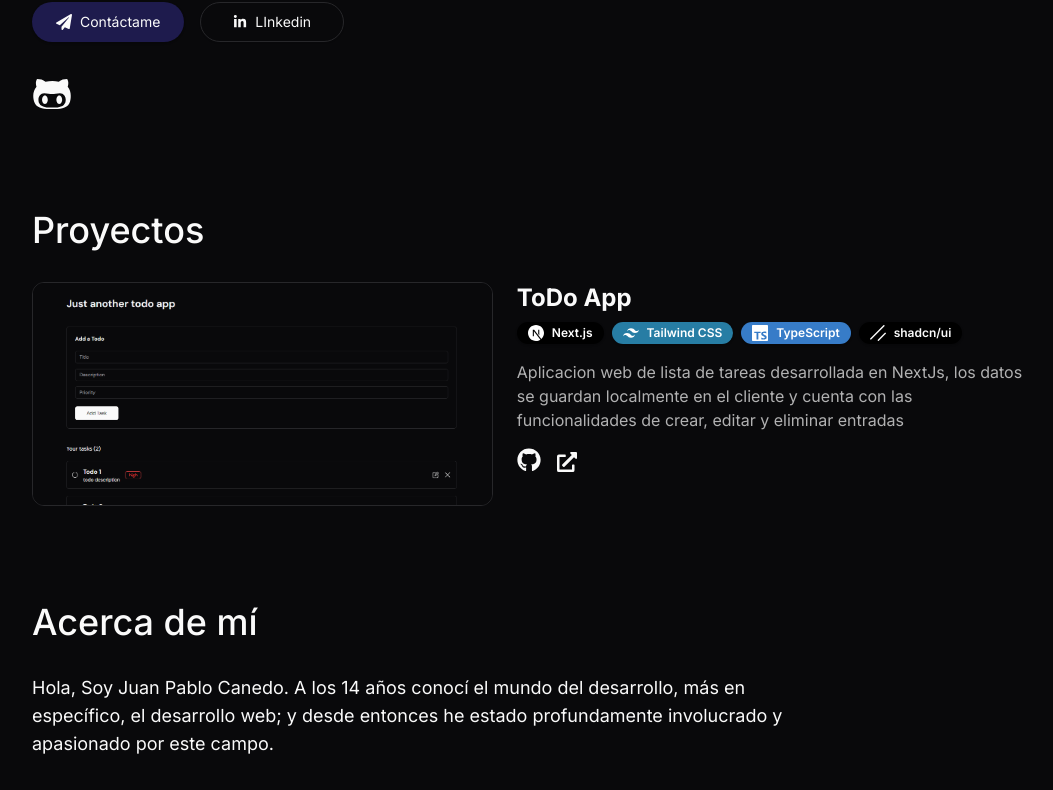
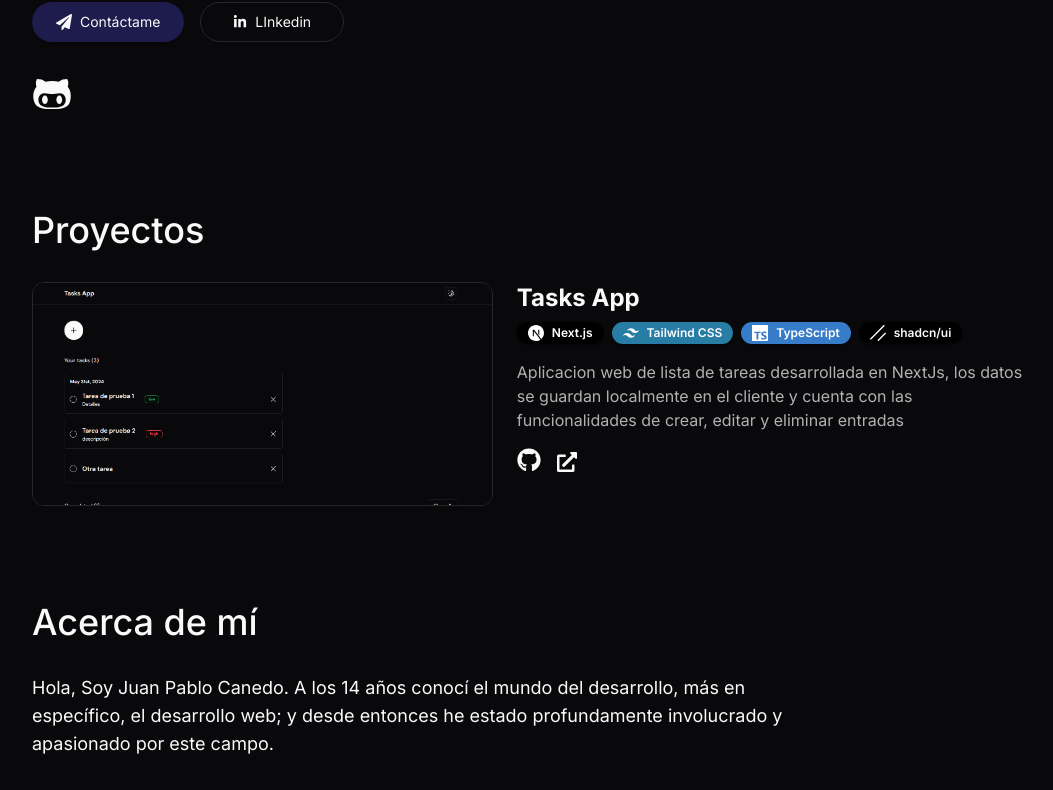
Before and after one commit to Can3do/Portfolio, a Next.js app: page / in a window 1280 px wide. Shown: the part 406-1196 px from the top of the page, without its empty margins (32-1085 px from the left). Built offline with nearby package versions, Linux system fonts and the light colour scheme; a web font is replaced by a local one.

Commit message:
actualizando el proyectoa tasks-app

```diff
--- a/src/constants/index.js
+++ b/src/constants/index.js
@@ -115,12 +115,12 @@ export const tags = {
 
 export const projects = [
 	{
-		title: 'ToDo App',
+		title: 'Tasks App',
 		description:
 			'Aplicacion web de lista de tareas desarrollada en NextJs, los datos se guardan localmente en el cliente y cuenta con las funcionalidades de crear, editar y eliminar entradas',
-		link: 'https://to-do-list-jpc.vercel.app/',
-		github: 'https://github.com/Can3do/ToDo-List',
-		image: '/project-todolist.png',
+		link: 'https://tasks-app-jpc.vercel.app/',
+		github: 'https://github.com/Can3do/tasks-app',
+		image: '/project-tasksApp.png',
 		tags: [tags.next, tags.tailwind, tags.typescript, tags.shadcnui],
 	},
 ];
```
Also changed, not shown: public/project-tasksApp.png (added), public/project-todolist.png (deleted).
